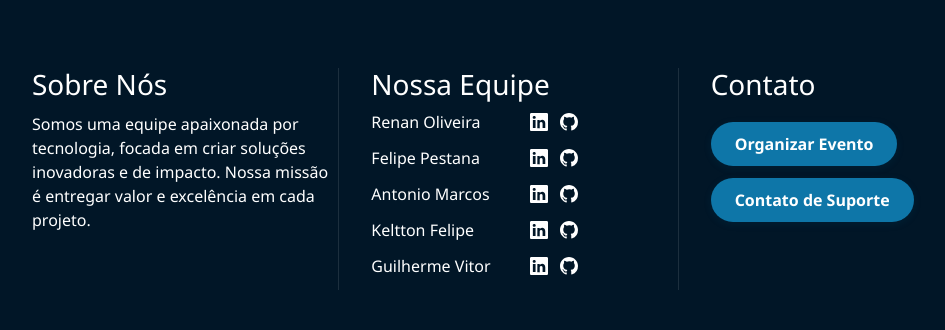
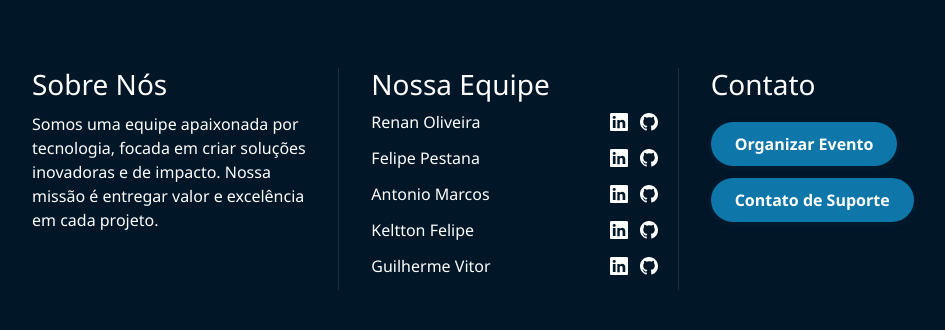
Before and after one commit to Pestanadev/unialfaHackathon, a PHP site: page /eventos.php in a window 1280 px wide. Shown: the part 524-854 px from the top of the page, without its empty margins (115-1060 px from the left). Run offline with PHP 8.4, Linux system fonts and the light colour scheme; data that the repository does not hold is empty.

Commit message:
Otimizando

```diff
--- a/public/eventos.php
+++ b/public/eventos.php
@@ -36,7 +36,7 @@ if (!$eventoSelecionado) {
                 <img src="https://cdn-icons-png.flaticon.com/512/4076/4076549.png" alt="Nenhum evento encontrado">
                 <h2>Evento não encontrado</h2>
                 <p>Não encontramos o evento que você procura.<br>
-                    Verifique se o código está correto ou veja a lista de eventos disponíveis.</p>
+                    Verifique se o nome está correto ou veja a lista de eventos disponíveis.</p>
                 <a href="../public/listar.php" class="btn btn-primary">Ver todos os eventos</a>
             </div>
         </div>
--- a/public/index.php
+++ b/public/index.php
@@ -43,8 +43,8 @@
                 allowfullscreen>
             </iframe>
         </div>
-        <?php include '../templates/footer.php'; ?>
     </div>
+    <?php include '../templates/footer.php'; ?>
 </body>
 
 </html>
--- a/style/style.css
+++ b/style/style.css
@@ -353,6 +353,7 @@ header {
 
 .footer-about p {
   margin-top: 10px;
+  padding-right: 15px;
 }
 
 .footer-team ul {
@@ -379,7 +380,7 @@ header {
 .footer-team-icons {
   display: flex;
   gap: 6px;
-  padding-right: 100px;
+  padding-right: 20px;
 }
 
 .footer-team a {
```
